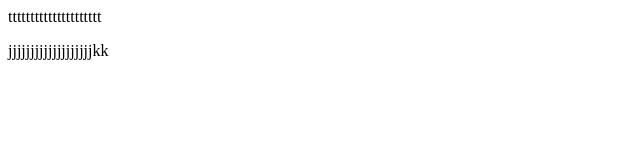
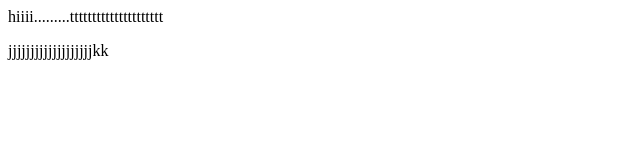
Before and after one commit to bhosalekomal/ohh, a plain HTML site: page index.html in a window 1280 px wide. Shown: the whole page, without its empty margins (0-640 px from the left). Drawn offline with Linux system fonts and the light colour scheme.

Commit message:
changed welcome to hii

```diff
--- a/index.html
+++ b/index.html
@@ -1,5 +1,5 @@
 <html>
 <title>qqqqqqqqqqqqqqqqqqqqq</title>
-<p>ttttttttttttttttttttt</p>
+<p>hiiii.........ttttttttttttttttttttt</p>
 <p>jjjjjjjjjjjjjjjjjjjkk</p>
 </html>
```
